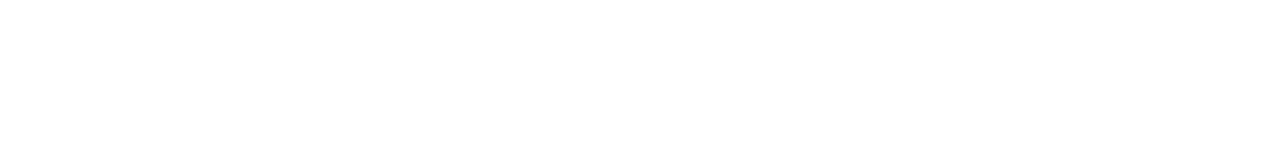
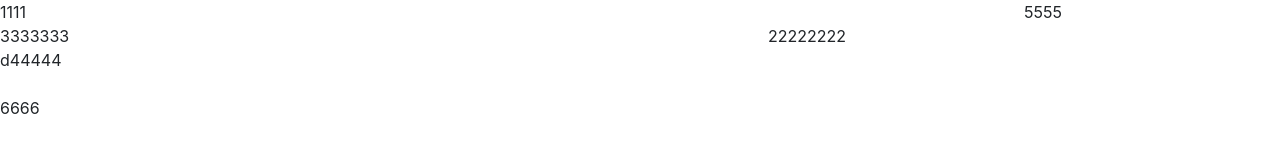
Before and after one commit to L-Greco/M2-D3-TravelAgency, a plain HTML site: page index2.html in a window 1280 px wide. Drawn offline with nearby package versions, Linux system fonts and the light colour scheme.

Commit message:
Update index2.html

```diff
--- a/index2.html
+++ b/index2.html
@@ -5,12 +5,41 @@
     <!-- Required meta tags -->
     <meta charset="utf-8">
     <meta name="viewport" content="width=device-width, initial-scale=1, shrink-to-fit=no">
+<style>
+  button {
 
+    border-radius: 72px;
+    background: #514fcf;
+    box-shadow: inset 11px 11px 22px #202053,
+                inset -11px -11px 22px #827eff;
+  }
+  .parent {
+      display: grid;
+      grid-template-columns: repeat(5, 1fr);
+      grid-template-rows: repeat(5, 1fr);
+      grid-column-gap: 0px;
+      grid-row-gap: 0px;
+      }
+
+      .div1 { grid-area: 1 / 1 / 2 / 5; }
+      .div2 { grid-area: 2 / 4 / 3 / 5; }
+      .div3 { grid-area: 2 / 1 / 3 / 4; }
+      .div4 { grid-area: 3 / 1 / 5 / 5; }
+      .div5 { grid-area: 1 / 5 / 6 / 6; }
+      .div6 { grid-area: 5 / 1 / 6 / 5; }
+</style>
     <!-- Bootstrap CSS -->
     <link rel="stylesheet" href="https://stackpath.bootstrapcdn.com/bootstrap/4.3.1/css/bootstrap.min.css" integrity="sha384-ggOyR0iXCbMQv3Xipma34MD+dH/1fQ784/j6cY/iJTQUOhcWr7x9JvoRxT2MZw1T" crossorigin="anonymous">
   </head>
   <body>
-
+  <section class="parent">
+    <div class="div1">1111</div>
+    <div class="div2">22222222</div>
+    <div class="div3">3333333</div>
+    <div class="div4">d44444</div>
+    <div class="div5">5555</div>
+    <div class="div6">6666</div>
+  </section>
     <!-- Optional JavaScript -->
     <!-- jQuery first, then Popper.js, then Bootstrap JS -->
     <script src="https://code.jquery.com/jquery-3.3.1.slim.min.js" integrity="sha384-q8i/X+965DzO0rT7abK41JStQIAqVgRVzpbzo5smXKp4YfRvH+8abtTE1Pi6jizo" crossorigin="anonymous"></script>
```
